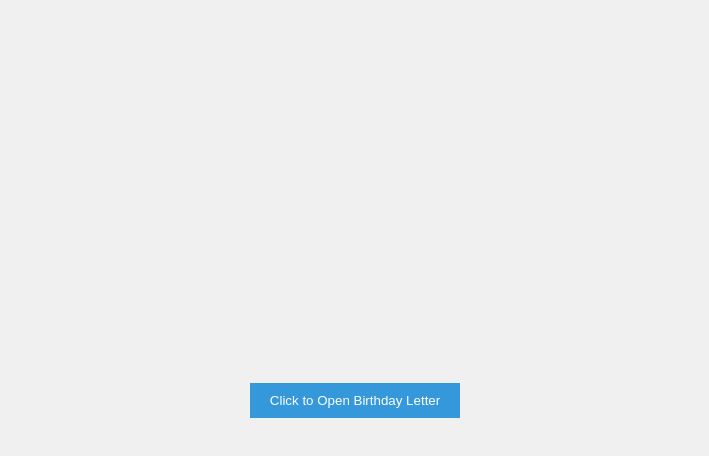
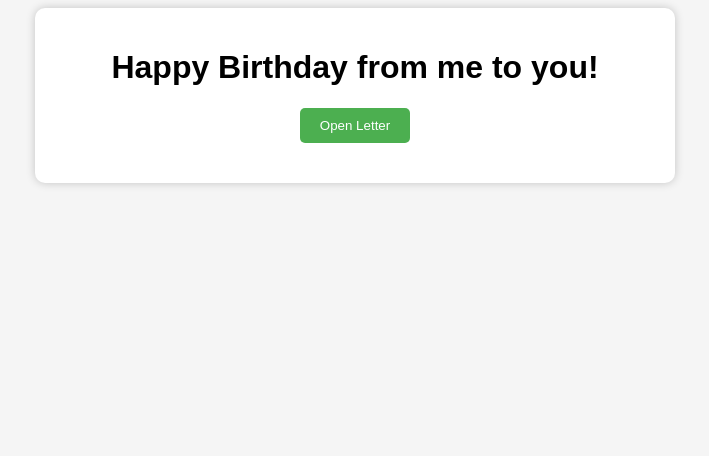
Before and after one commit to smackeem/HappyBirthday, a plain HTML site: page index.html in a window 1280 px wide. Shown: the whole page, without its empty margins (285-994 px from the left). Drawn offline with Linux system fonts and the light colour scheme.

Commit message:
Changed the code to something simpler before editiing

```diff
--- a/app.js
+++ b/app.js
@@ -1,29 +1,7 @@
-// JavaScript for interactivity and animation
-document.addEventListener('DOMContentLoaded', function() {
-    const button = document.getElementById('button');
-    const letter = document.getElementById('letter');
-    const backButton = document.getElementById('back-button');
-    const confettiContainer = document.getElementById('confetti-container');
+const openLetterButton = document.getElementById('openLetter');
+const letter = document.getElementById('letter');
 
-    button.addEventListener('click', function() {
-        // Hide the opening page and show the letter
-        confettiContainer.style.display = 'none';
-        letter.style.display = 'block';
-    });
-
-    backButton.addEventListener('click', function() {
-        // Show the opening page and hide the letter
-        confettiContainer.style.display = 'block';
-        letter.style.display = 'none';
-    });
-
-    // Create animated confetti
-    const confettiColors = ['#f00', '#0f0', '#00f', '#ff0', '#f0f', '#0ff'];
-    for (let i = 0; i < 100; i++) {
-        const confetti = document.createElement('div');
-        confetti.style.backgroundColor = confettiColors[Math.floor(Math.random() * confettiColors.length)];
-        confetti.style.left = Math.random() * 100 + 'vw';
-        confetti.style.animationDuration = Math.random() * 2 + 1 + 's';
-        confettiContainer.appendChild(confetti);
-    }
+openLetterButton.addEventListener('click', () => {
+    letter.style.display = 'block';
+    openLetterButton.style.display = 'none';
 });
--- a/index.html
+++ b/index.html
@@ -1,28 +1,19 @@
 <!DOCTYPE html>
-<html lang="en">
+<html>
 <head>
-    <meta charset="UTF-8">
-    <meta name="viewport" content="width=device-width, initial-scale=1.0">
+    <title>Happy Birthday!</title>
     <link rel="stylesheet" type="text/css" href="style.css">
-    <script src="app.js"></script>
-    <title>Happy Birthday!</title>
 </head>
 <body>
-    <!-- Opening Page -->
-    <div id="confetti-container"></div>
-    <div id="container">
-        <button id="button">Click to Open Birthday Letter</button>
+    <div class="container">
+        <div id="birthdayMessage">
+            <h1>Happy Birthday from me to you!</h1>
+            <button id="openLetter">Open Letter</button>
+        </div>
+        <div id="letter">
+            <p>Your birthday wishes go here.</p>
+        </div>
     </div>
-
-    <!-- Birthday Letter Page -->
-    <div id="letter">
-        <h1>Happy Birthday, [Your Boyfriend's Name]!</h1>
-        <p>Dear [Boyfriend's Name],</p>
-        <p>On this special day, I want to wish you all the happiness, love, and success in the world. You mean everything to me, and I'm grateful to have you in my life.</p>
-        <p>With all my love,</p>
-        <p>[Your Name]</p>
-        <button id="back-button">Go Back</button>
-    </div>
-
+    <script src="app.js"></script>
 </body>
 </html>
--- a/style.css
+++ b/style.css
@@ -1,76 +1,31 @@
-/* CSS for the opening page */
 body {
     font-family: Arial, sans-serif;
-    background-color: #f0f0f0;
-    margin: 0;
-    padding: 0;
-    overflow: hidden;
+    background-color: #f5f5f5;
+    text-align: center;
 }
 
-#confetti-container {
-    position: absolute;
-    width: 100%;
-    height: 100%;
+.container {
+    max-width: 600px;
+    margin: 0 auto;
+    padding: 20px;
+    background-color: #fff;
+    border-radius: 10px;
+    box-shadow: 0 0 10px rgba(0, 0, 0, 0.2);
 }
 
-#confetti {
-    position: absolute;
-    width: 10px;
-    height: 10px;
-    background-color: #f00;
-    border-radius: 50%;
-    opacity: 0;
-    animation: confetti-fall 2s linear infinite;
+#birthdayMessage {
+    margin-bottom: 20px;
 }
 
-@keyframes confetti-fall {
-    0% {
-        transform: translateY(0);
-        opacity: 1;
-    }
-    100% {
-        transform: translateY(100vh);
-        opacity: 0;
-    }
+#openLetter {
+    background-color: #4CAF50;
+    color: white;
+    border: none;
+    padding: 10px 20px;
+    border-radius: 5px;
+    cursor: pointer;
 }
 
-#container {
-    display: flex;
-    justify-content: center;
-    align-items: center;
-    height: 100vh;
-}
-
-#button {
-    padding: 10px 20px;
-    background-color: #3498db;
-    color: #fff;
-    border: none;
-    cursor: pointer;
-    transition: background-color 0.3s ease;
-}
-
-#button:hover {
-    background-color: #2980b9;
-}
-
-/* CSS for the letter page */
 #letter {
     display: none;
-    text-align: center;
-    padding: 20px;
 }
-
-#back-button {
-    background-color: #3498db;
-    color: #fff;
-    border: none;
-    padding: 10px 20px;
-    margin-top: 20px;
-    cursor: pointer;
-    transition: background-color 0.3s ease;
-}
-
-#back-button:hover {
-    background-color: #2980b9;
-}
```
